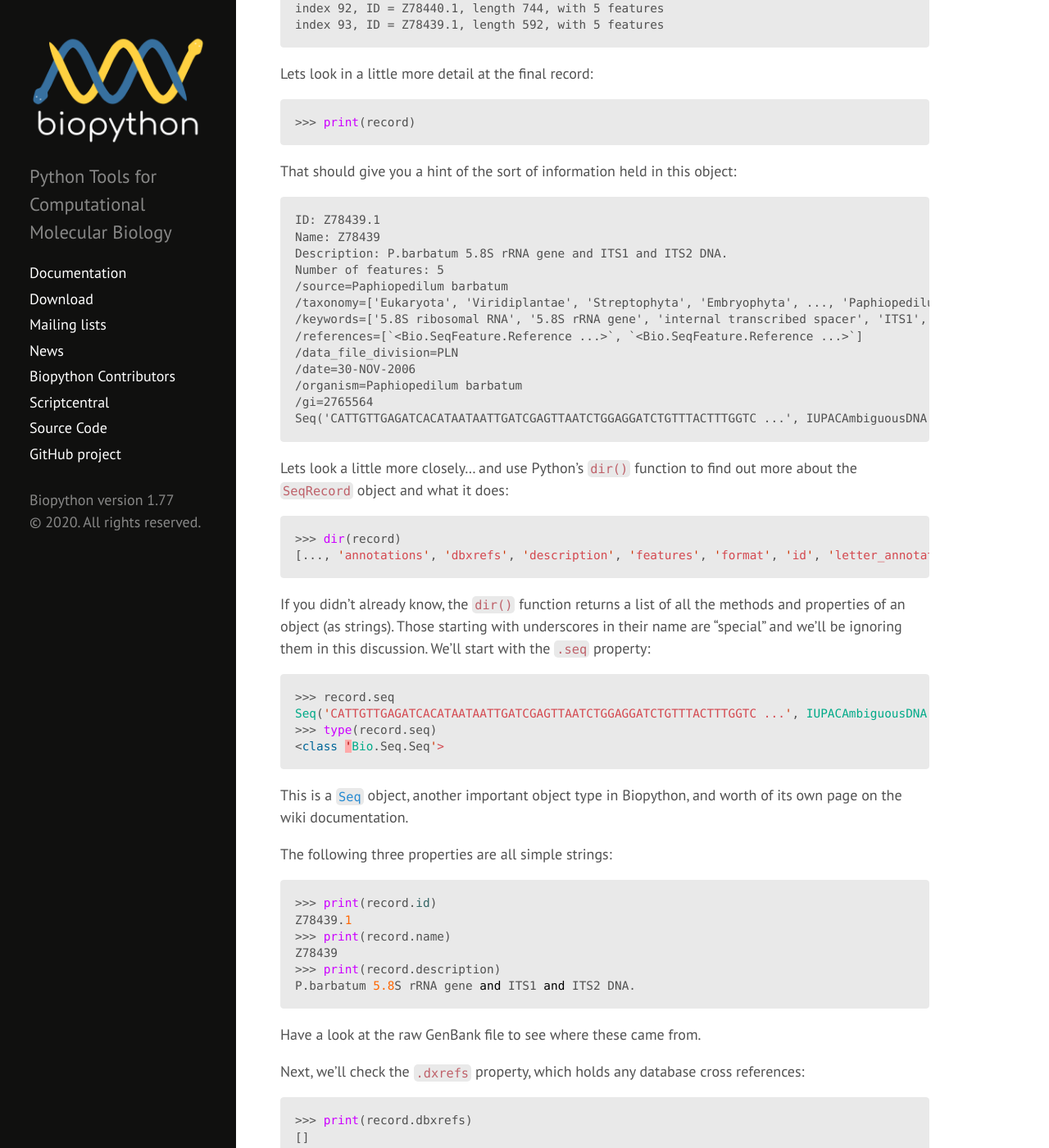
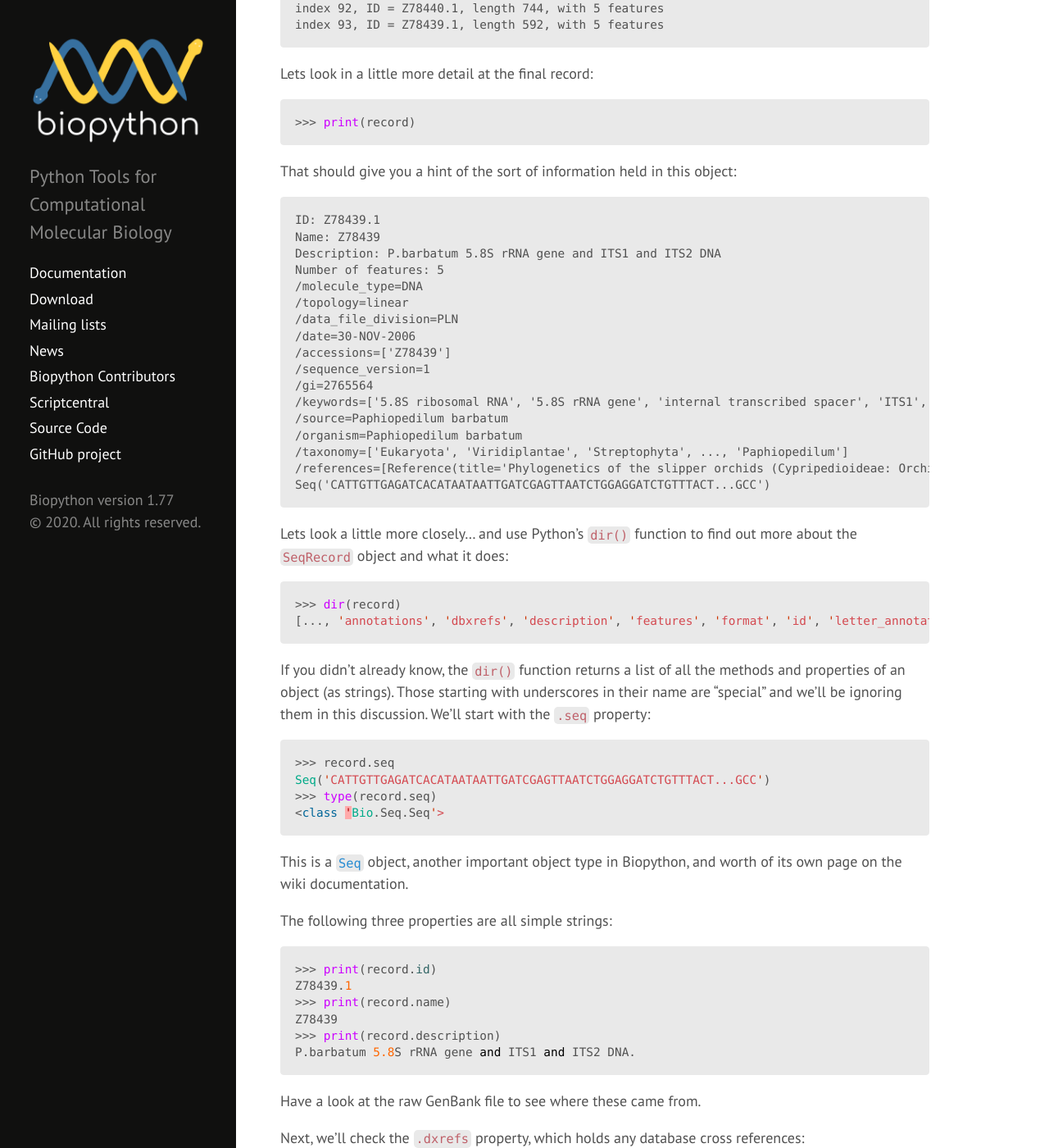
Before and after one commit to biopython/biopython.github.io, a Jekyll site: the page built from wiki/SeqRecord.md, in a window 1280 px wide and 1400 px high, scrolled down 834 px. Shown: the whole window at 82% size. Built offline with Jekyll 4.4.1, drawn with Linux system fonts in a browser that asks for light colours; some of the changed text lies outside the part shown.

Commit message:
Remove use of alphabet in SeqRecord examples

````diff
--- a/wiki/SeqRecord.md
+++ b/wiki/SeqRecord.md
@@ -60,19 +60,23 @@ That should give you a hint of the sort of information held in this
 object:
 
 ```
-ID: Z78439.1
-Name: Z78439
-Description: P.barbatum 5.8S rRNA gene and ITS1 and ITS2 DNA.
-Number of features: 5
-/source=Paphiopedilum barbatum
-/taxonomy=['Eukaryota', 'Viridiplantae', 'Streptophyta', 'Embryophyta', ..., 'Paphiopedilum']
-/keywords=['5.8S ribosomal RNA', '5.8S rRNA gene', 'internal transcribed spacer', 'ITS1', 'ITS2']
-/references=[`<Bio.SeqFeature.Reference ...>`, `<Bio.SeqFeature.Reference ...>`]
+ID: Z78439.1
+Name: Z78439
+Description: P.barbatum 5.8S rRNA gene and ITS1 and ITS2 DNA
+Number of features: 5
+/molecule_type=DNA
+/topology=linear
 /data_file_division=PLN
 /date=30-NOV-2006
-/organism=Paphiopedilum barbatum
+/accessions=['Z78439']
+/sequence_version=1
 /gi=2765564
-Seq('CATTGTTGAGATCACATAATAATTGATCGAGTTAATCTGGAGGATCTGTTTACTTTGGTC ...', IUPACAmbiguousDNA())
+/keywords=['5.8S ribosomal RNA', '5.8S rRNA gene', 'internal transcribed spacer', 'ITS1', 'ITS2']
+/source=Paphiopedilum barbatum
+/organism=Paphiopedilum barbatum
+/taxonomy=['Eukaryota', 'Viridiplantae', 'Streptophyta', ..., 'Paphiopedilum']
+/references=[Reference(title='Phylogenetics of the slipper orchids (Cypripedioideae: Orchidaceae): nuclear rDNA ITS sequences', ...), Reference(title='Direct Submission', ...)]
+Seq('CATTGTTGAGATCACATAATAATTGATCGAGTTAATCTGGAGGATCTGTTTACT...GCC')
 ```
 
 Lets look a little more closely... and use Python's `dir()` function
@@ -90,7 +94,7 @@ in this discussion. We'll start with the `.seq` property:
 
 ``` python
 >>> record.seq
-Seq('CATTGTTGAGATCACATAATAATTGATCGAGTTAATCTGGAGGATCTGTTTACTTTGGTC ...', IUPACAmbiguousDNA())
+Seq('CATTGTTGAGATCACATAATAATTGATCGAGTTAATCTGGAGGATCTGTTTACT...GCC')
 >>> type(record.seq)
 <class 'Bio.Seq.Seq'>
 ```
@@ -214,9 +218,7 @@ to know how to create a `SeqRecord` directly. For example,
 ``` python
 from Bio.Seq import Seq
 from Bio.SeqRecord import SeqRecord
-from Bio.Alphabet import IUPAC
-record = SeqRecord(Seq("MKQHKAMIVALIVICITAVVAALVTRKDLCEVHIRTGQTEVAVF",
-                       IUPAC.protein),
+record = SeqRecord(Seq("MKQHKAMIVALIVICITAVVAALVTRKDLCEVHIRTGQTEVAVF"),
                    id="YP_025292.1", name="HokC",
                    description="toxic membrane protein, small")
 print(record)
````
Also changed, not shown: other parts of wiki/SeqRecord.md (+1 -1 lines).
